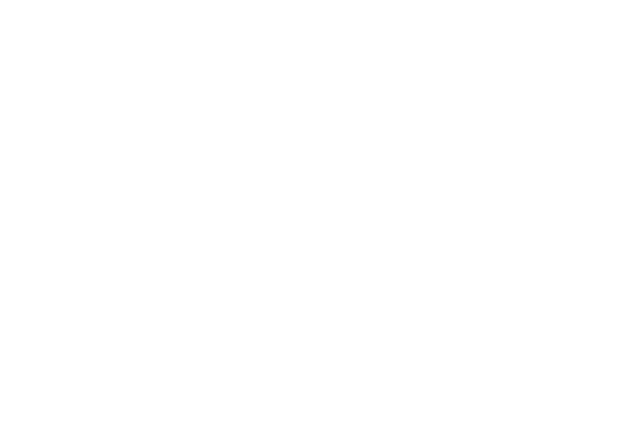
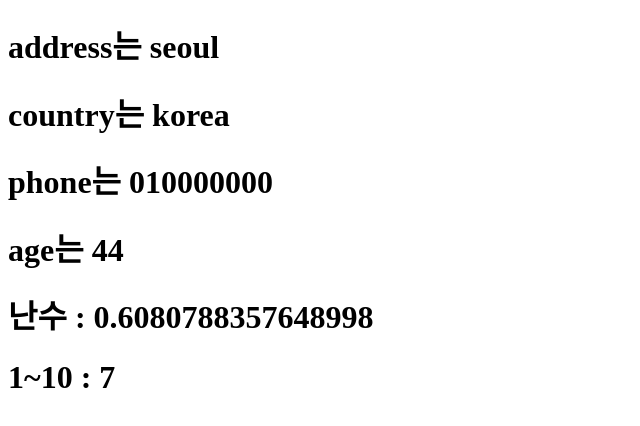
Before and after one commit to amz940/react20231031, a React (Create React App) app: page / in a window 1280 px wide. Shown: the top 426 px of the page, without its empty margins (0-640 px from the left). Built offline with nearby package versions, Linux system fonts and the light colour scheme.

Commit message:
jsx에서 js 코드 예제

```diff
--- a/src/App.js
+++ b/src/App.js
@@ -1,8 +1,25 @@
+function MyComp() {
+  const address = "seoul";
+  const country = "korea";
+  const phone = "010000000";
+  const age = 44;
+  const randomNumber = Math.random();
 
+  return (
+    <>
+      <h1>address는 {address}</h1>
+      <h1>country는 {country}</h1>
+      <h1>phone는 {phone}</h1>
+      <h1>age는 {age}</h1>
+      <h1>난수 : {randomNumber}</h1>
+      <h1>1~10 : {Math.ceil(randomNumber * 10)}</h1>
+    </>
+  );
+}
 function App() {
   return (
-    <div >
-
+    <div>
+      <MyComp />
     </div>
   );
 }
```
